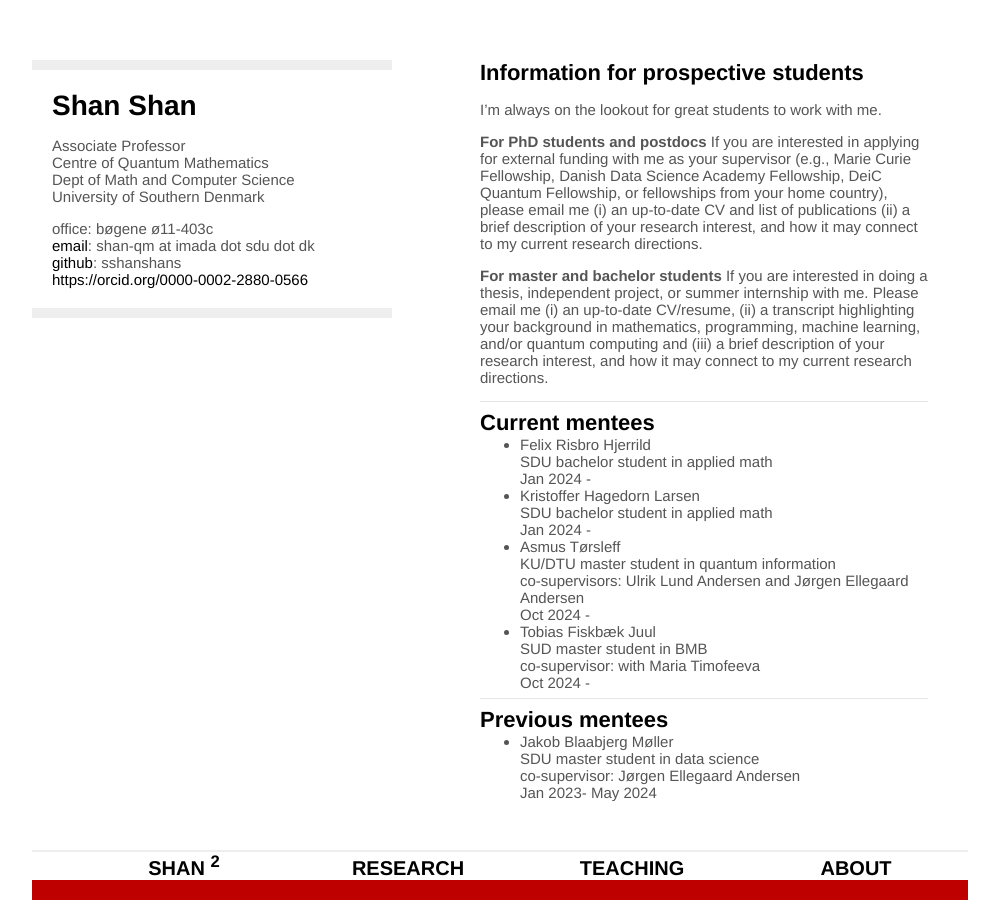
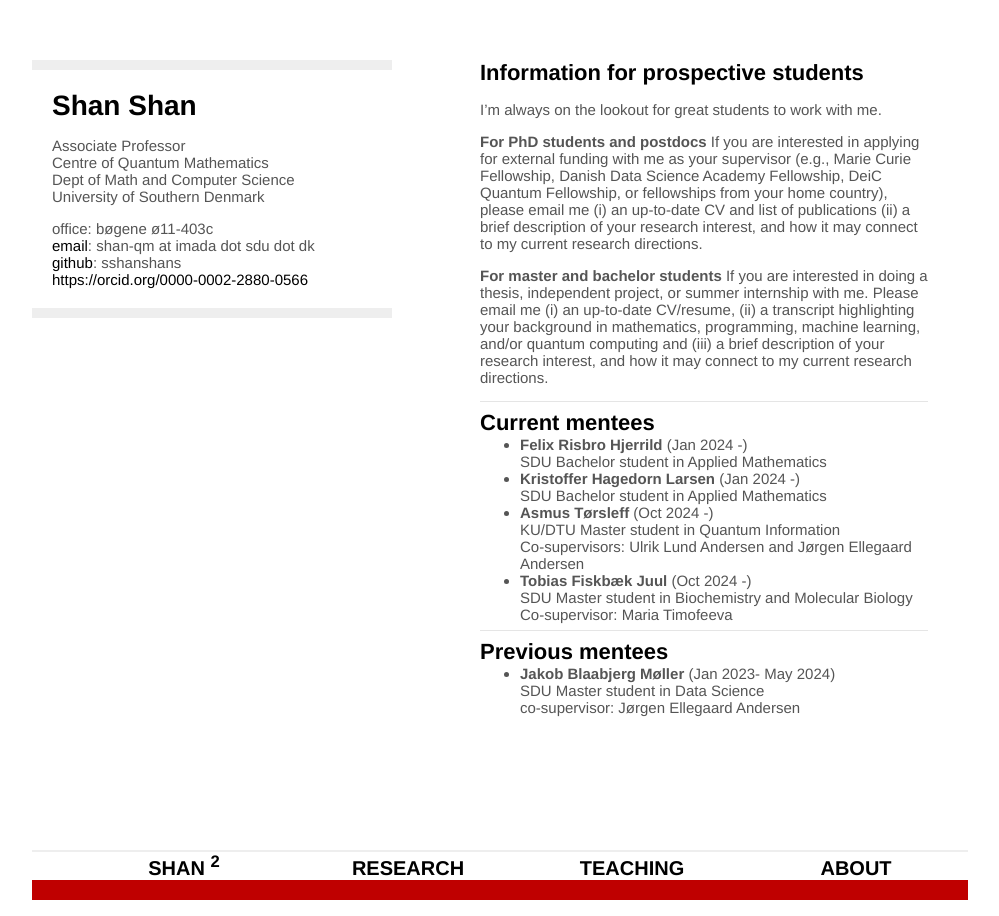
Before and after one commit to sshanshans/sshanshans.github.io, a Jekyll site: the page built from research/open.md, in a window 1280 px wide. Shown: the whole page, without its empty margins (160-1159 px from the left). Built offline with Jekyll 4.4.1, drawn with Linux system fonts in a browser that asks for light colours.

Commit message:
Update open.md

```diff
--- a/research/open.md
+++ b/research/open.md
@@ -18,29 +18,24 @@ If you are interested in doing a thesis, independent project, or summer internsh
 
 ### Current mentees
 
-* Felix Risbro Hjerrild <br />
-  SDU bachelor student in applied math <br />
-  Jan 2024 -
-* Kristoffer Hagedorn Larsen <br />
-  SDU bachelor student in applied math <br />
-  Jan 2024 -
-* Asmus Tørsleff <br />
-  KU/DTU master student in quantum information <br />
-  co-supervisors: Ulrik Lund Andersen and Jørgen Ellegaard Andersen <br />
-  Oct 2024 -
-* Tobias Fiskbæk Juul <br />
-  SUD master student in BMB <br />
-  co-supervisor: with Maria Timofeeva <br />
-  Oct 2024 -
+* **Felix Risbro Hjerrild** (Jan 2024 -) <br />
+  SDU Bachelor student in Applied Mathematics <br />
+* **Kristoffer Hagedorn Larsen** (Jan 2024 -) <br />
+  SDU Bachelor student in Applied Mathematics <br />
+* **Asmus Tørsleff** (Oct 2024 -) <br />
+  KU/DTU Master student in Quantum Information <br />
+  Co-supervisors: Ulrik Lund Andersen and Jørgen Ellegaard Andersen <br />
+* **Tobias Fiskbæk Juul** (Oct 2024 -) <br />
+  SDU Master student in Biochemistry and Molecular Biology <br />
+  Co-supervisor: Maria Timofeeva <br />
 
 <hr />
 
 ### Previous mentees
 
-* Jakob Blaabjerg Møller <br />
-  SDU master student in data science <br />
+* **Jakob Blaabjerg Møller** (Jan 2023- May 2024) <br />
+  SDU Master student in Data Science <br />
   co-supervisor: Jørgen Ellegaard Andersen <br />
-  Jan 2023- May 2024
 
 <br />
 <br />
```
